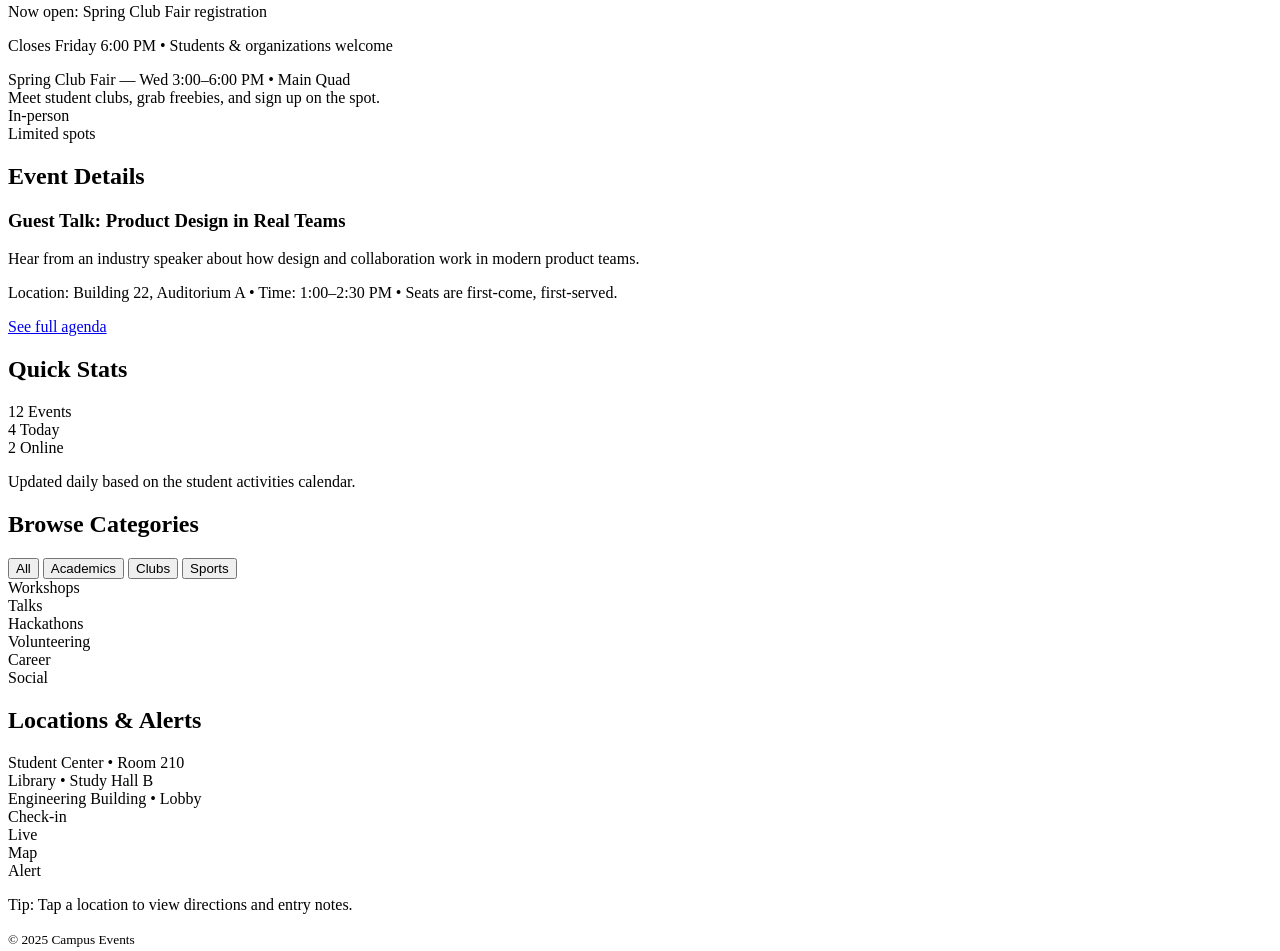
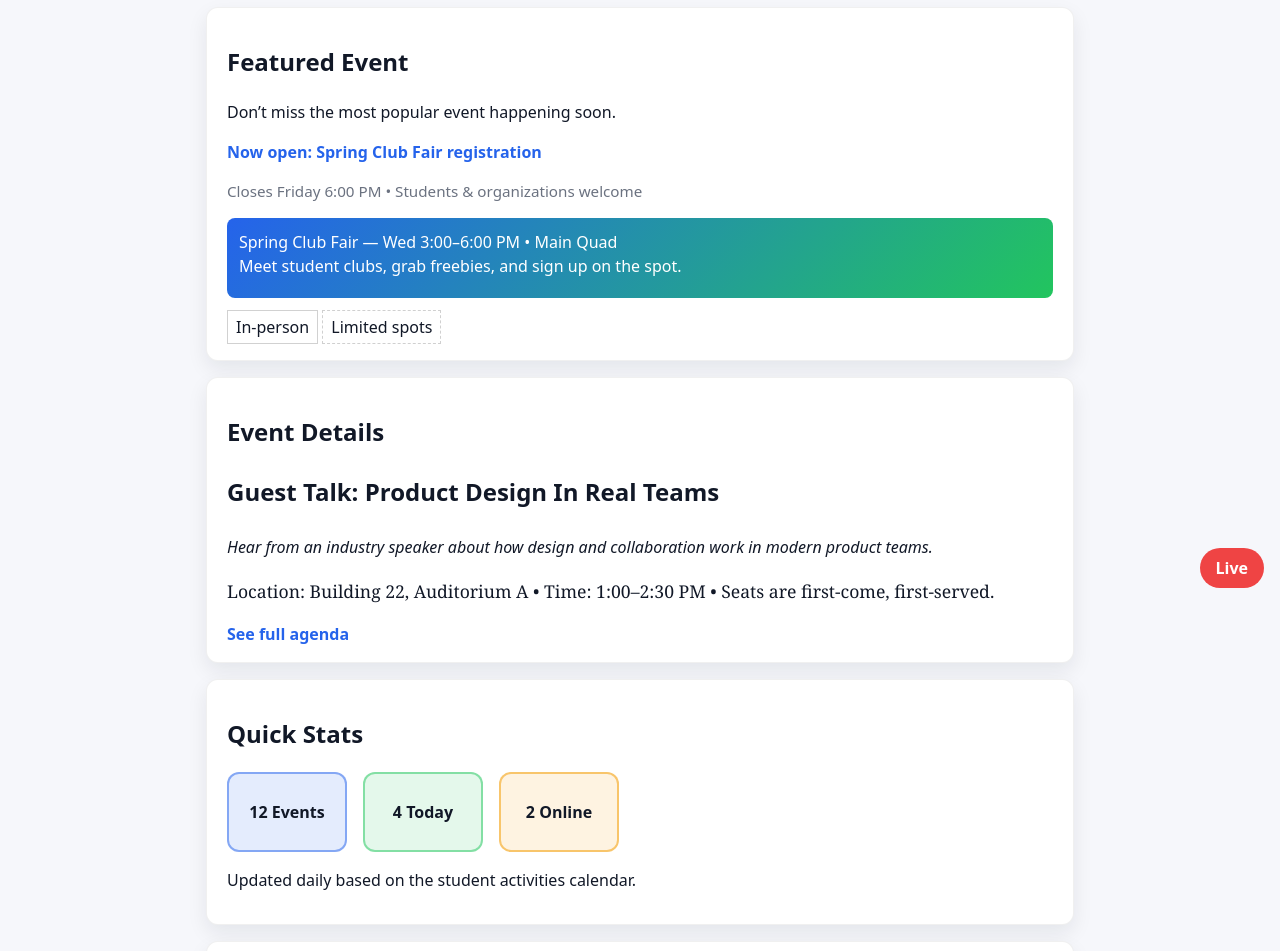
Before and after one commit to Web-Engineering-KFUPM/3-2-more-css-main-Hoosn4, a website: page index.html in a window 1280 px wide. Shown: the part 196-1147 px from the top of the page. Drawn offline with Linux system fonts and the light colour scheme.

Commit message:
3-2-More-CSS-main

```diff
--- a/index.html
+++ b/index.html
@@ -4,8 +4,7 @@
   <meta charset="UTF-8" />
   <meta name="viewport" content="width=device-width, initial-scale=1.0"/>
   <title>Campus Events Dashboard</title>
-  <!-- TODO 0: Link the styles CSS first. -->
-  <!-- <link rel="stylesheet" href="styles.css" /> -->
+  <link rel="stylesheet" href="styles.css" />
 </head>
 <body>
   <header class="site-header">
@@ -14,7 +13,6 @@
   </header>
 
   <main class="container">
-    <!-- SECTION 1: Featured Event -->
     <section id="common-properties" class="card">
       <h2>Featured Event</h2>
       <p class="lead">Don’t miss the most popular event happening soon.</p>
@@ -34,7 +32,6 @@
       </div>
     </section>
 
-    <!-- SECTION 2: Event Details -->
     <section id="fonts-text" class="card">
       <h2>Event Details</h2>
       <article class="copy">
@@ -49,7 +46,6 @@
       </article>
     </section>
 
-    <!-- SECTION 3: Quick Stats -->
     <section id="box-model" class="card">
       <h2>Quick Stats</h2>
       <div class="box-row">
@@ -60,7 +56,6 @@
       <p class="hint">Updated daily based on the student activities calendar.</p>
     </section>
 
-    <!-- SECTION 4: Browse Categories -->
     <section id="flexbox" class="card">
       <h2>Browse Categories</h2>
 
@@ -81,7 +76,6 @@
       </div>
     </section>
 
-    <!-- SECTION 5: Locations & Alerts -->
     <section id="positioning" class="card">
       <h2>Locations & Alerts</h2>
       <div class="position-stage">
@@ -94,16 +88,8 @@
         </div>
 
         <div class="fixed-badge">Live</div>
-
-        <div class="stack a">Map</div>
-        <div class="stack b">Alert</div>
       </div>
-      <p class="hint">Tip: Tap a location to view directions and entry notes.</p>
     </section>
   </main>
-
-  <footer class="site-footer">
-    <small>&copy; 2025 Campus Events</small>
-  </footer>
 </body>
 </html>
--- a/styles.css
+++ b/styles.css
@@ -1,77 +1,17 @@
-/* More CSS.
-   Tip: Use the README for guidance.
+/* TODO 1: Variables and Reset */
+:root {
+  --muted: #6b7280;        /* muted text */
+  --bg: #f6f7fb;           /* page background */
+  --card: #ffffff;         /* card/background surfaces */
+  --brand: #2563eb;        /* primary UI */
+  --brand-dark: #1d4ed8;   /* hover states */
+}
 
-   Important Instructions (Read Before You Start)
+* {
+  box-sizing: border-box;
+}
 
-    This lab contains two types of CSS work:
-
-    1. Some selectors must be written from scratch
-        -You will create new CSS rules for certain classes or ids that currently have no styles.
-
-    2. Some selectors already have CSS rules defined
-        -For these, do NOT create a new selector again.
-        -Instead, add the required properties inside the existing rule.
-
-    What NOT to Do
-    Do not write duplicate selectors like this:
-
-    /* .card {
-      existing styles (add new style in the exiting selector).
-    } */
-
-    /* .card {
-      duplicate selector created again to add new styles.
-    } */
-*/
-
-/*
-  TODO 0: Link the style sheet using the link tag inside the head tag.
-*/
-
-/* TODO 1:
-  - Define CSS variables on :root for brand colors:
-      1. Define --brand variable and set a color value of #2563eb for primary UI elements
-      2. Define --brand-dark variable and set a darker color value of #1d4ed8 for hover states
-  - Apply a global box-sizing reset using the universal selector (hint use * selector).
-*/
-
-/* TODO 2:
-   - Give .site-header & .site-footer a subtle background using var(--card)
-   - Make the .tagline class a bit muted (use var(--muted))
-*/
-
-/* TODO 3:
-   - Set the color to the brand variable and make the text bold for the .color-demo .color-note class.
-   - Set the color to var(--muted) and the font size to 0.95rem for the .color-demo .muted class.
-   - Style the .bg-sample class: Make the width of 100%, set a minimum height of 80px, add padding 0.75 rem and margin-block 0.75 rem, round the corners using border-radius, set the text color to white, and apply a 135-degree linear gradient background starting from the brand color and ending with a green tone like linear-gradient(135deg, var(--brand), #22c55e).
-*/
-
-/* TODO 4:
-   - For the .inline-label class: make it behave like an inline-block element with small padding of 0.25rem and 0.5 rem and a border of width 1 px, type as solid line, and set color of value rgba(0, 0, 0, 0.18).
-   - For the .inline-label.alt class: ensure it stays inline with others but use a different border style e.g. dashed.
-*/
-
-/* TODO 5:
-   - For the .copy .title class: choose any font-size (use rem), a font-weight between 600–700,
-     and apply text-transform: capitalize.
-   - For the .copy .intro class: set the font-style to italic and slightly increase the line-height and set the top margin of 0.25 rem.
-*/
-
-/* TODO 6:
-   - For the .toolbar class: make it a flex container, distribute items with space-between,
-     align them vertically in the center, and add a gap.
-   - For the .btn class: add padding, remove the default border, and provide hover feedback.
-   - For the .product-grid class: create a responsive flex grid by setting display:flex,
-     wrapping items using flex-wrap as wrap, adding a gap of 0.75rem, and top margin of 0.75rem.
-   - For the .product-grid .item class: Make each item flexible with a flex grow of 1px, flex shrinnk of 1px, and minimum width of 140px, set a minimum height of 90px, apply a soft background and rounded corners, center the content using flexbox, and make the text bold e.g. 700.
-*/
-
-/* TODO 7:
-  - .static-box: Add padding (0.5rem 0.75rem), round the corners (10px), apply a light gray background using rgba(0,0,0,0.05), and add bottom margin (0.5rem).
-*/
-
-/* Base CSS (already provided for you).*/
-
+/* Base CSS */
 html,
 body {
   margin: 0;
@@ -82,16 +22,16 @@ body {
   color: #111827;
 }
 
-:root {
-  --muted: #6b7280;        /* muted text */
-  --bg: #f6f7fb;           /* page background */
-  --card: #ffffff;         /* card/background surfaces */
-}
-
+/* TODO 2: Header/Footer background and Tagline */
 .site-header,
 .site-footer {
   text-align: center;
   padding: 1.25rem;
+  background: var(--card);
+}
+
+.tagline {
+  color: var(--muted);
 }
 
 .container {
@@ -106,28 +46,52 @@ body {
   border-radius: 12px;
   padding: 1rem 1.25rem;
   margin-block: 1rem;
+  box-shadow: 0 8px 20px rgba(17, 24, 39, 0.08);
 }
 
-.box-row {
-  display: flex;
-  gap: 1rem;
+/* TODO 3: Color Demo Styles */
+.color-demo .color-note {
+  color: var(--brand);
+  font-weight: bold;
 }
 
-.toolbar {
-  padding: 0.5rem;
-  border: 1px dashed rgba(0, 0, 0, 0.1);
+.color-demo .muted {
+  color: var(--muted);
+  font-size: 0.95rem;
 }
 
-.position-stage {
-  position: relative;
-  padding: 2rem;
-  min-height: 260px;
-  border: 1px solid rgba(0, 0, 0, 0.08);
-  overflow: hidden;
+.bg-sample {
+  width: 100%;
+  min-height: 80px;
+  padding: 0.75rem;
+  margin-block: 0.75rem;
+  border-radius: 8px;
+  color: white;
+  background: linear-gradient(135deg, var(--brand), #22c55e);
 }
 
-.card {
-  box-shadow: 0 8px 20px rgba(17, 24, 39, 0.08);
+/* TODO 4: Labels */
+.inline-label {
+  display: inline-block;
+  padding: 0.25rem 0.5rem;
+  border: 1px solid rgba(0, 0, 0, 0.18);
+}
+
+.inline-label.alt {
+  border-style: dashed;
+}
+
+/* TODO 5: Copy Styling */
+.copy .title {
+  font-size: 1.5rem;
+  font-weight: 700;
+  text-transform: capitalize;
+}
+
+.copy .intro {
+  font-style: italic;
+  line-height: 1.7;
+  margin-top: 0.25rem;
 }
 
 .copy .sample-text {
@@ -141,17 +105,21 @@ body {
   font-weight: 600;
 }
 
+/* Stats Section */
+.box-row {
+  display: flex;
+  gap: 1rem;
+}
+
 .box {
   width: 120px;
   height: 80px;
   padding: 0.5rem;
   border: 2px solid rgba(0, 0, 0, 0.18);
   border-radius: 12px;
-
   display: flex;
   align-items: center;
   justify-content: center;
-
   font-weight: 700;
 }
 
@@ -170,22 +138,62 @@ body {
   border-color: rgba(245, 158, 11, 0.55);
 }
 
-.relative-box {
-  position: relative;
-  top: 10px;
-  left: 10px;
+/* TODO 6: Toolbar & Product Grid */
+.toolbar {
+  padding: 0.5rem;
+  border: 1px dashed rgba(0, 0, 0, 0.1);
+  display: flex;
+  justify-content: space-between;
+  align-items: center;
+  gap: 0.5rem;
+}
+
+.btn {
+  padding: 0.5rem 1rem;
+  border: none;
+  cursor: pointer;
+  transition: background 0.2s;
+}
+
+.btn:hover {
+  background: var(--brand-dark);
+  color: white;
+}
+
+.product-grid {
+  display: flex;
+  flex-wrap: wrap;
+  gap: 0.75rem;
+  margin-top: 0.75rem;
+}
+
+.product-grid .item {
+  flex-grow: 1;
+  flex-shrink: 1;
+  flex-basis: 140px;
+  min-height: 90px;
+  background: rgba(0, 0, 0, 0.04);
+  border-radius: 8px;
+  display: flex;
+  align-items: center;
+  justify-content: center;
+  font-weight: 700;
+}
+
+/* TODO 7 & Positioning */
+.static-box {
   padding: 0.5rem 0.75rem;
   border-radius: 10px;
-  background: rgba(37, 99, 235, 0.12);
-  margin-bottom: 0.75rem;
+  background: rgba(0, 0, 0, 0.05);
+  margin-bottom: 0.5rem;
 }
 
-.absolute-parent {
+.position-stage {
   position: relative;
-  padding: 1rem;
-  border-radius: 12px;
-  background: rgba(34, 197, 94, 0.12);
-  margin-top: 0.5rem;
+  padding: 2rem;
+  min-height: 260px;
+  border: 1px solid rgba(0, 0, 0, 0.08);
+  overflow: hidden;
 }
 
 .relative-box {
@@ -218,37 +226,12 @@ body {
 
 .fixed-badge {
   position: fixed;
+  bottom: 16px;
   right: 16px;
-  bottom: 16px;
-  padding: 0.35rem 0.6rem;
-  border-radius: 999px;
-  background: rgba(17, 24, 39, 0.85);
-  color: #ffffff;
-  font-size: 0.9rem;
+  background: #ef4444;
+  color: white;
+  padding: 0.5rem 1rem;
+  border-radius: 50px;
+  font-weight: bold;
+  z-index: 100;
 }
-
-.stack {
-  width: 70px;
-  height: 70px;
-  position: absolute;
-  bottom: 16px;
-  left: 16px;
-  border-radius: 12px;
-
-  display: flex;
-  align-items: center;
-  justify-content: center;
-
-  font-weight: 800;
-}
-
-.stack.a {
-  background: rgba(245, 158, 11, 0.7);
-  z-index: 1;
-}
-
-.stack.b {
-  background: rgba(37, 99, 235, 0.7);
-  z-index: 2;
-  transform: translate(18px, -18px);
-}
```
